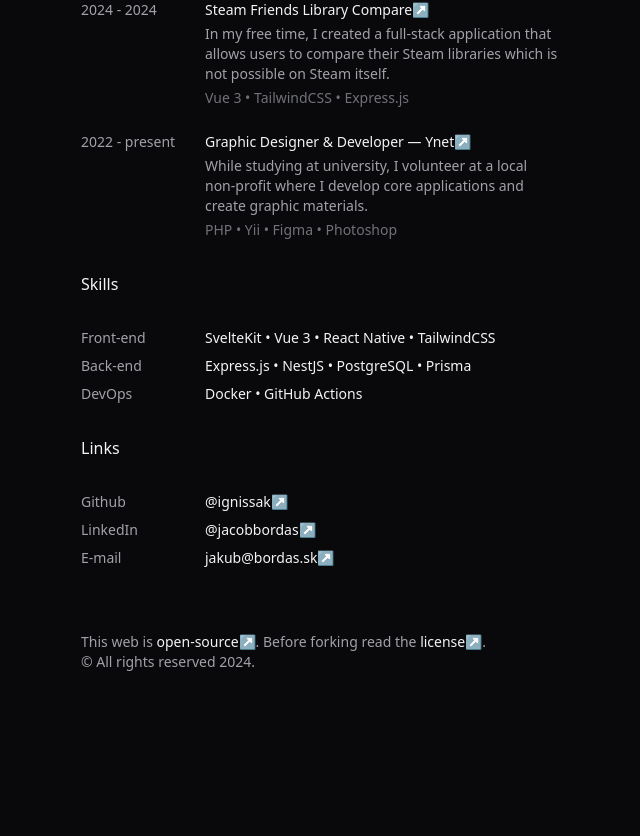
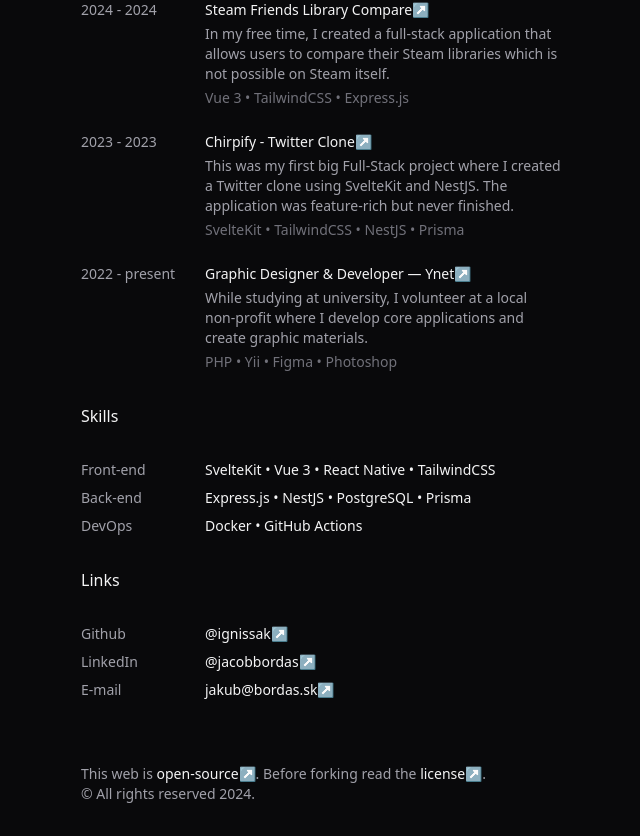
Before and after one commit to ignissak/web-2024, a SvelteKit app: page / in a window 1280 px wide. Shown: the part 896-1732 px from the top of the page, without its empty margins (319-959 px from the left). Before the commit the page ends 1600 px from the top, so only its background shows below. Built offline with nearby package versions, Linux system fonts and the light colour scheme; a web font is replaced by a local one.

Commit message:
feat: add TimedExperience component for Chirpify project in Svelte page

```diff
--- a/src/routes/+page.svelte
+++ b/src/routes/+page.svelte
@@ -79,6 +79,14 @@
 				skills={['Vue 3', 'TailwindCSS', 'Express.js']}
 			/>
 			<TimedExperience
+				from={2023}
+				to={2023}
+				title="Chirpify - Twitter Clone"
+				paragraph="This was my first big Full-Stack project where I created a Twitter clone using SvelteKit and NestJS. The application was feature-rich but never finished."
+				url="https://github.com/orgs/ChirpifyApp/repositories"
+				skills={['SvelteKit', 'TailwindCSS', 'NestJS', 'Prisma']}
+			/>
+			<TimedExperience
 				from={2022}
 				to={undefined}
 				title="Graphic Designer & Developer — Ynet"
```
